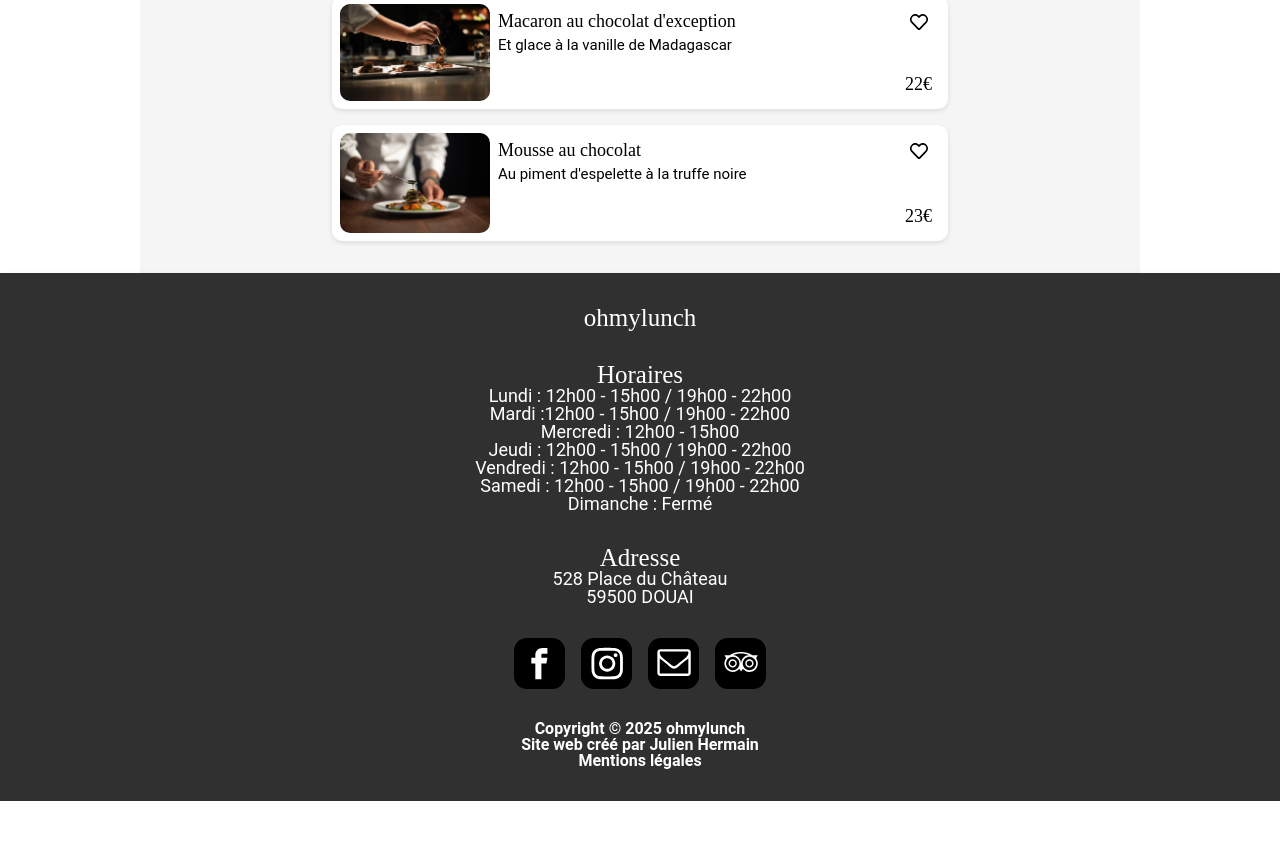
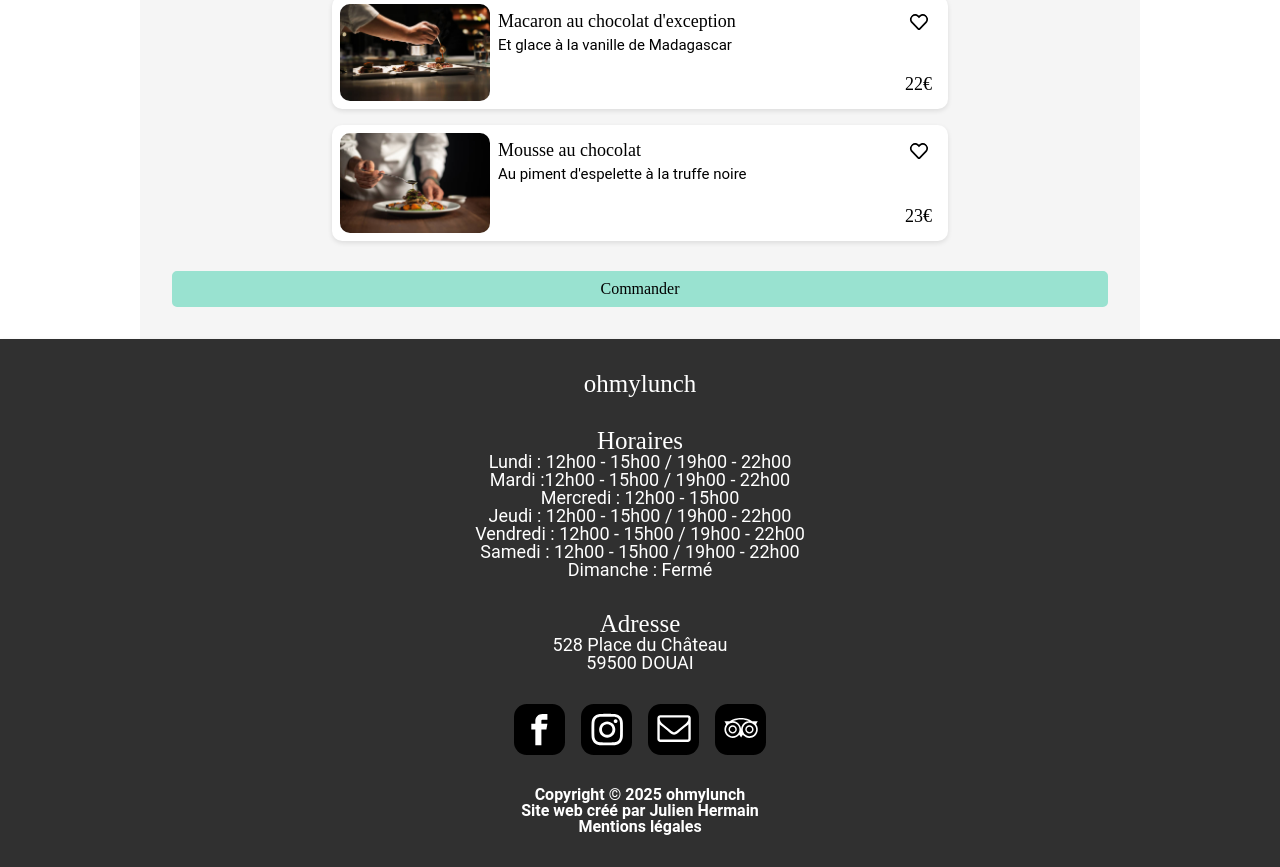
Before and after one commit to julien382/ohmylunch, a React (Vite) app: page / in a window 1280 px wide. Shown: the part 1767-2634 px from the top of the page. Before the commit the page ends 2568 px from the top, so only its background shows below. Built offline with nearby package versions, Linux system fonts and the light colour scheme; a web font is replaced by a local one.

Commit message:
create button commander for cart

```diff
--- a/src/components/LaCarte/LaCarte.jsx
+++ b/src/components/LaCarte/LaCarte.jsx
@@ -5,6 +5,8 @@ import LaCarteCard from '../LaCarteCard/LaCarteCard';
 import entree1 from '../../assets/img/plat.jpg';
 import entree2 from '../../assets/img/plat2.jpg';
 import entree3 from '../../assets/img/plat3.jpg';
+
+import { Link } from "react-router-dom";
 
 const LaCarte = () => {
 
@@ -48,6 +50,10 @@ const LaCarte = () => {
                 </div>
             </div>
 
+            <Link to="/Panier" className='buttonCommander'>
+              <p>Commander</p>
+            </Link>
+
         </div>
     )
 }
--- a/src/components/LaCarte/LaCarte.scss
+++ b/src/components/LaCarte/LaCarte.scss
@@ -39,3 +39,25 @@
     gap: 1rem;
     align-items: center;
 }
+
+.buttonCommander {
+    display: flex;
+    flex-direction: column;
+    justify-content: space-between;
+    align-items: center;
+    text-align: center;
+    font-family: $secondary-font;
+    color: $primary-black-color;
+    text-decoration: none;
+    border: 2px solid $primary-color;
+    padding: 0.5rem 1rem;
+    border-radius: 5px;
+    transition: background-color 0.3s, color 0.3s;
+    margin-top: 30px;
+    background-color: $primary-color;
+
+    &:hover {
+        background-color: $secondary-white-color;
+        color: $primary-color;
+    }
+}
```
Also changed, not shown: src/components/NavBar/NavBar.scss (line endings or trailing spaces), 5 other files (tests, documents, lock files or other folders).
